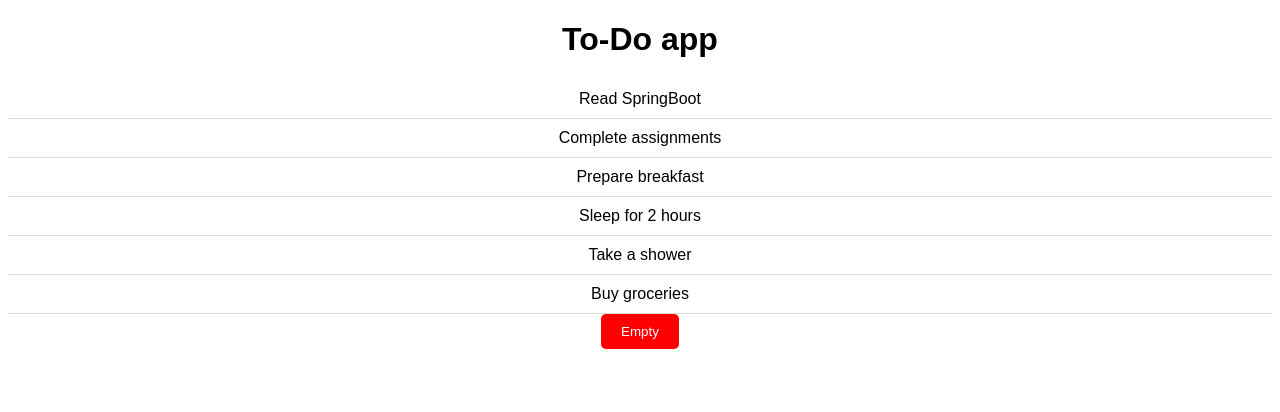
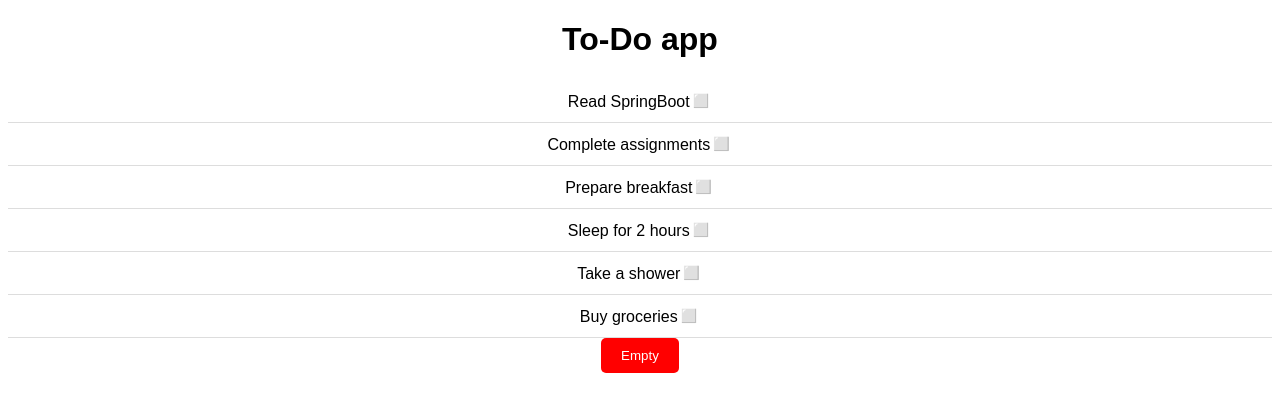
Before and after one commit to tanya-johari/ToDo-List-App, a React (Create React App) app: page / in a window 1280 px wide. Shown: the top 412 px of the page. Built offline with nearby package versions, Linux system fonts and the light colour scheme.

Commit message:
[Tanya] Completed Game checkpoint: 5 (Added strike through functionality)

```diff
--- a/src/App.js
+++ b/src/App.js
@@ -11,7 +11,7 @@ export default function App() {
   const [todos, setTodos] = useState(todoitems);
 
   return (
-    <div className="Application">
+    <div className="App">
       <Header />
       <ToDoList todos={todos} setTodos={setTodos}/>
     </div>
--- a/src/ToDoList/ToDoList.js
+++ b/src/ToDoList/ToDoList.js
@@ -1,11 +1,31 @@
 import React from 'react';
+import { useState } from 'react';
+
+const tickEmoji = '✅';
+const emptyCheckbox = '◻️';
 
 const ToDoList = ({ todos, setTodos }) => {
 
   const isEmpty = todos.length === 0; // Check if the list is empty
 
+  const [completedList, setCompletedList] = useState(
+    todos.map(() => false) // Initialize completedList with false for each todo
+  );
+
   const handleEmptyAll = () => {
     setTodos([]); // Set todos to an empty array to clear the list
+  };
+
+  const toggleCompleted = (index) => {
+    setCompletedList((prevCompletedList) => {
+      const updatedCompletedList = [...prevCompletedList];
+      updatedCompletedList[index] = !prevCompletedList[index];
+      return updatedCompletedList;
+    });
+  };
+
+  const handleRemoveCompleted = () => {
+    setTodos((prevTodos) => prevTodos.filter((_, index) => !completedList[index]));
   };
 
   return (
@@ -14,11 +34,21 @@ const ToDoList = ({ todos, setTodos }) => {
         {isEmpty ? (
           <li><i>Nothing to do buddy. Sleep!</i></li>
         ) : (todos.map((todo, index) => (
-            <li key={index} className="todo-item">{todo}</li>
-          )))}
+          <li key={index}
+            style={{ ...completedList[index] ? { textDecoration: 'line-through' } : {}, cursor: 'pointer' }}
+            className="todo-item"
+            completed={completedList[index] ? 'true' : 'false'}>
+            {todo}
+            <button className="btn-mark" onClick={() => toggleCompleted(index)}>
+               {completedList[index] ? tickEmoji : emptyCheckbox }
+            </button>
+          </li>
+        )))}
       </ul>
-      <button className="btn-empty" onClick={handleEmptyAll}>
-        Empty
+      <button
+        className="btn-empty"
+        onClick={completedList.some(completed => completed) ? handleRemoveCompleted : handleEmptyAll}>
+        {completedList.some(completed => completed) ? 'Remove Completed' : 'Empty'}
       </button>
     </>
   );
--- a/src/styles.css
+++ b/src/styles.css
@@ -1,7 +1,24 @@
-.Application {
+.App {
   font-family: sans-serif;
   text-align: center;
 }
+
+.App input {
+  padding: 10px;
+  border: 1px solid #ccc;
+  border-radius: 4px;
+  width: calc(100% - 80px); /* Adjust width as needed */
+  margin-right: 10px;
+}
+
+.btn-mark {
+  padding: 0; /* Remove padding */
+  border: none;
+  background-color: transparent; /* Transparent background */
+  cursor: pointer; /* Keep cursor as pointer */
+  font-size: 18px; /* Adjust font size as needed */
+}
+
 
 .todo-list {
   /* Styles for the entire list (optional) */
```
